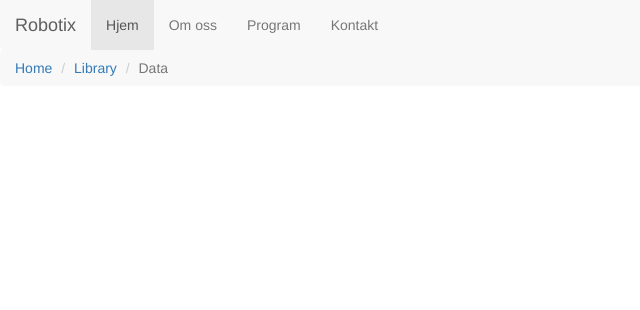
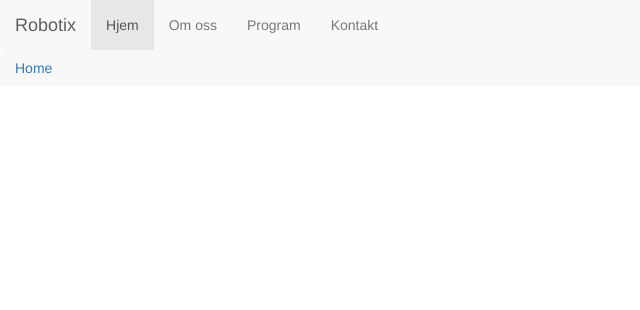
Before and after one commit to Robotix-Horten/Robotix-Website, a PHP site: page / in a window 1280 px wide. Shown: the top 310 px of the page, without its empty margins (0-640 px from the left). Run offline with PHP 8.4, Linux system fonts and the light colour scheme; some libraries are stand-ins or nearby versions.

Commit message:
Moved breadcrumbs out of menu

```diff
--- a/Resources/php/menu.php
+++ b/Resources/php/menu.php
@@ -24,8 +24,3 @@
     </div><!-- /.navbar-collapse -->
   </div><!-- /.container-fluid -->
 </nav>
-<ol class="breadcrumb">
-  <li><a href="#">Home</a></li>
-  <li><a href="#">Library</a></li>
-  <li class="active">Data</li>
-</ol>
--- a/index.php
+++ b/index.php
@@ -7,7 +7,9 @@
 <body>
 
 	<?php include "./Resources/php/menu.php"; ?>
-
+	<ol class="breadcrumb">
+  		<li class="active"><a href="#">Home</a></li>
+	</ol>
 
 	<script type="text/javascript" src="./bower_components/jquery/jquery.min.js"></script>
 	<script type="text/javascript" src="./bower_components/bootstrap/dist/js/bootstrap.min.js"></script>
```
